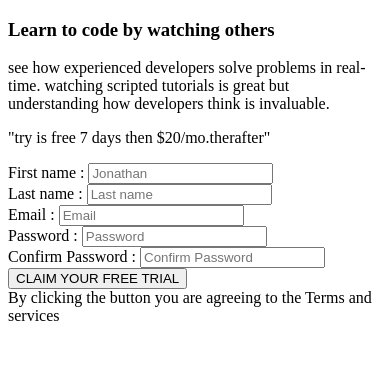
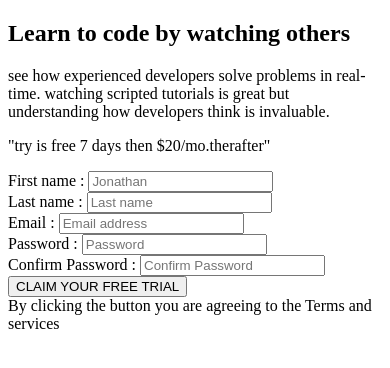
Before and after one commit to Emesxwealth/Responsive-regis, a plain HTML site: page index.html in a window 390 px wide. Drawn offline with Linux system fonts and the light colour scheme.

Commit message:
zuir training responsive regis page

```diff
--- a/index.html
+++ b/index.html
@@ -8,8 +8,9 @@
     <link ref="stylesheet" href="style.css" />
   </head>
   <body>
+    <main>
     <div>
-      <h3>Learn to code by watching others</h3>
+      <h2>Learn to code by watching others</h2>
       <p>
         see how experienced developers solve problems in real-time. watching
         scripted tutorials is great but understanding how developers think is
@@ -23,7 +24,7 @@
       <input type="text" placeholder="Last name" name="lname" id="" required>
     </div>
     <div><label for="email"> Email :</label>
-        <input type="email" placeholder="Email" id="" required>
+        <input type="email" placeholder="Email address" id="" required>
     </div>
     <div>
          <label for="psw"> Password :</label>
@@ -37,5 +38,6 @@
     <div><input type="submit" value="CLAIM YOUR FREE TRIAL" sytle="width 20px"></div>
     <footer>By clicking the button you are agreeing to the Terms and services</footer>
     </form>
+    </main>
   </body>
 </html>
--- a/style.css
+++ b/style.css
@@ -1,4 +1,15 @@
 *{
-    margin: 5px;
-    padding: 5px;
+    margin: 0;
+    padding: 0;
 }
+
+
+body{
+    background-origin:#0e0e0e ;
+
+}
+main{
+    width: 50px;
+    margin:auto;
+    display:flex;
+}
```
